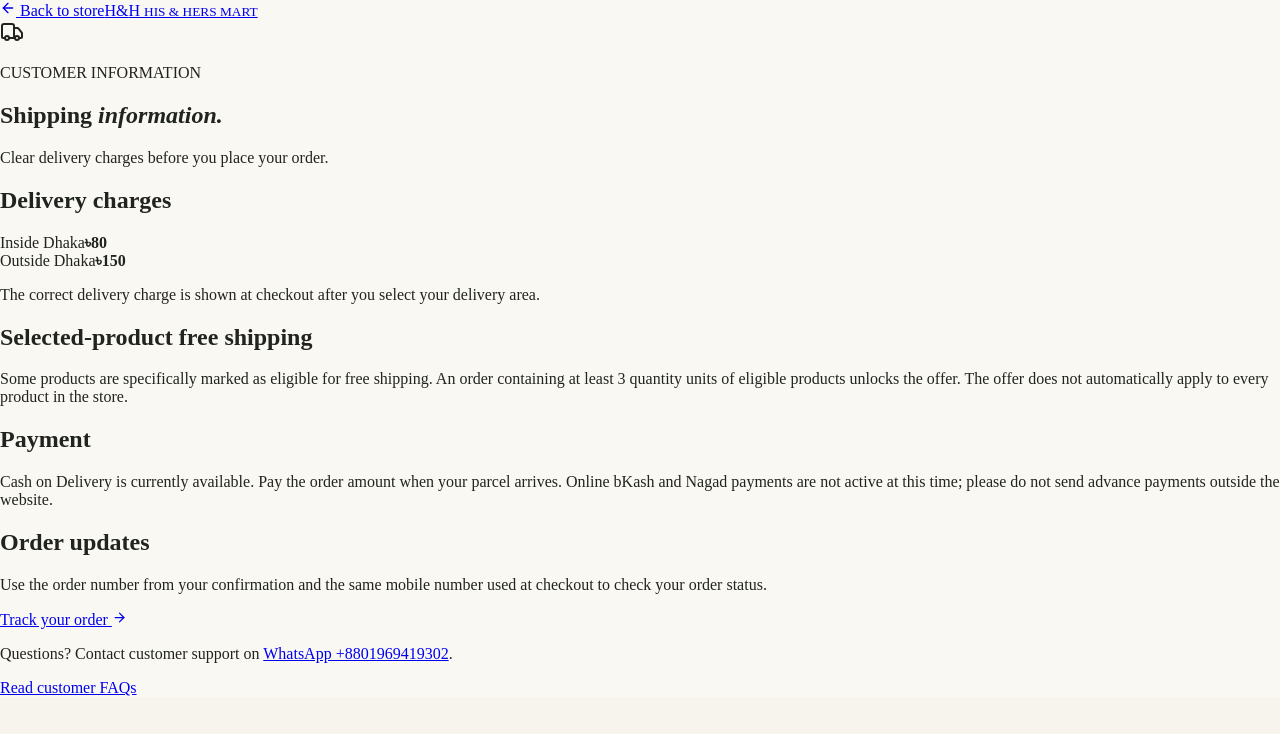
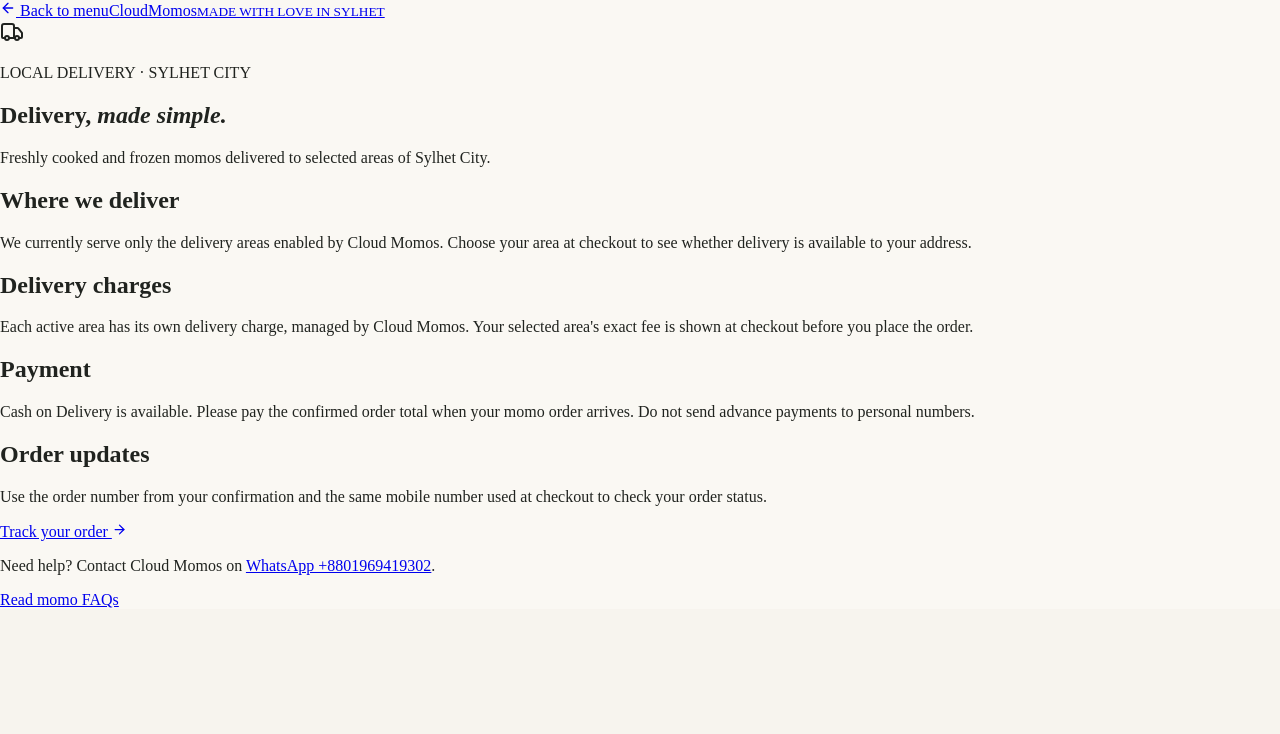
Before and after one commit to mahfzamart-beep/His-Her-Mart-2, a Next.js app: page /shipping in a window 1280 px wide. Shown: the top 734 px of the page. Built offline with nearby package versions, Linux system fonts and the light colour scheme.

Commit message:
Rewrite app/shipping/page.tsx for Cloud Momos food service

```diff
--- a/app/shipping/page.tsx
+++ b/app/shipping/page.tsx
@@ -3,44 +3,42 @@ import Link from "next/link";
 import { ArrowLeft, ArrowRight, Truck } from "lucide-react";
 
 export const metadata: Metadata = {
-  title: "Shipping information",
-  description: "Delivery charges and shipping information for His & Hers Mart orders in Bangladesh.",
-  alternates: { canonical: "https://his-and-her-mart.vercel.app/shipping" },
+  title: "Sylhet Delivery Information",
+  description: "Cloud Momos delivery areas, local delivery charges and order information for Sylhet City.",
+  alternates: { canonical: "https://cloudmomos.vercel.app/shipping" },
 };
 
 export default function ShippingPage() {
   return (
     <main className="policy-shell">
       <header className="policy-top">
-        <Link href="/" className="tracking-back"><ArrowLeft size={16}/> Back to store</Link>
-        <Link href="/" className="tracking-brand">H<span>&</span>H <small>HIS & HERS MART</small></Link>
+        <Link href="/" className="tracking-back"><ArrowLeft size={16}/> Back to menu</Link>
+        <Link href="/" className="tracking-brand">Cloud<span>Momos</span><small>MADE WITH LOVE IN SYLHET</small></Link>
       </header>
       <article className="policy-card">
         <div className="tracking-icon"><Truck size={24}/></div>
-        <p className="eyebrow">CUSTOMER INFORMATION</p>
-        <h1>Shipping <em>information.</em></h1>
-        <p className="policy-lead">Clear delivery charges before you place your order.</p>
+        <p className="eyebrow">LOCAL DELIVERY · SYLHET CITY</p>
+        <h1>Delivery, <em>made simple.</em></h1>
+        <p className="policy-lead">Freshly cooked and frozen momos delivered to selected areas of Sylhet City.</p>
+        <section className="policy-section">
+          <h2>Where we deliver</h2>
+          <p>We currently serve only the delivery areas enabled by Cloud Momos. Choose your area at checkout to see whether delivery is available to your address.</p>
+        </section>
         <section className="policy-section">
           <h2>Delivery charges</h2>
-          <div className="policy-rate"><span>Inside Dhaka</span><b>৳80</b></div>
-          <div className="policy-rate"><span>Outside Dhaka</span><b>৳150</b></div>
-          <p>The correct delivery charge is shown at checkout after you select your delivery area.</p>
-        </section>
-        <section className="policy-section">
-          <h2>Selected-product free shipping</h2>
-          <p>Some products are specifically marked as eligible for free shipping. An order containing at least 3 quantity units of eligible products unlocks the offer. The offer does not automatically apply to every product in the store.</p>
+          <p>Each active area has its own delivery charge, managed by Cloud Momos. Your selected area's exact fee is shown at checkout before you place the order.</p>
         </section>
         <section className="policy-section">
           <h2>Payment</h2>
-          <p>Cash on Delivery is currently available. Pay the order amount when your parcel arrives. Online bKash and Nagad payments are not active at this time; please do not send advance payments outside the website.</p>
+          <p>Cash on Delivery is available. Please pay the confirmed order total when your momo order arrives. Do not send advance payments to personal numbers.</p>
         </section>
         <section className="policy-section">
           <h2>Order updates</h2>
           <p>Use the order number from your confirmation and the same mobile number used at checkout to check your order status.</p>
           <Link className="policy-link" href="/track-order">Track your order <ArrowRight size={15}/></Link>
         </section>
-        <p className="policy-updated">Questions? Contact customer support on <a href="https://wa.me/8801969419302" target="_blank" rel="noreferrer">WhatsApp +8801969419302</a>.</p>
-        <Link href="/faq" className="policy-secondary">Read customer FAQs</Link>
+        <p className="policy-updated">Need help? Contact Cloud Momos on <a href="https://wa.me/8801969419302" target="_blank" rel="noreferrer">WhatsApp +8801969419302</a>.</p>
+        <Link href="/faq" className="policy-secondary">Read momo FAQs</Link>
       </article>
     </main>
   );
```
